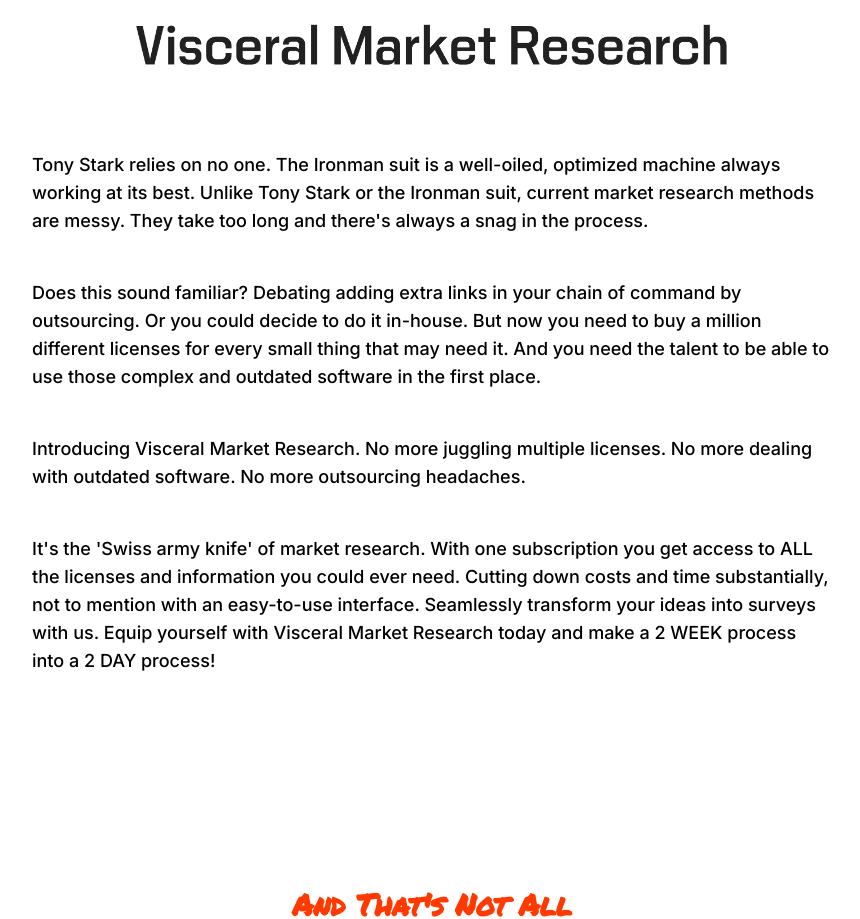
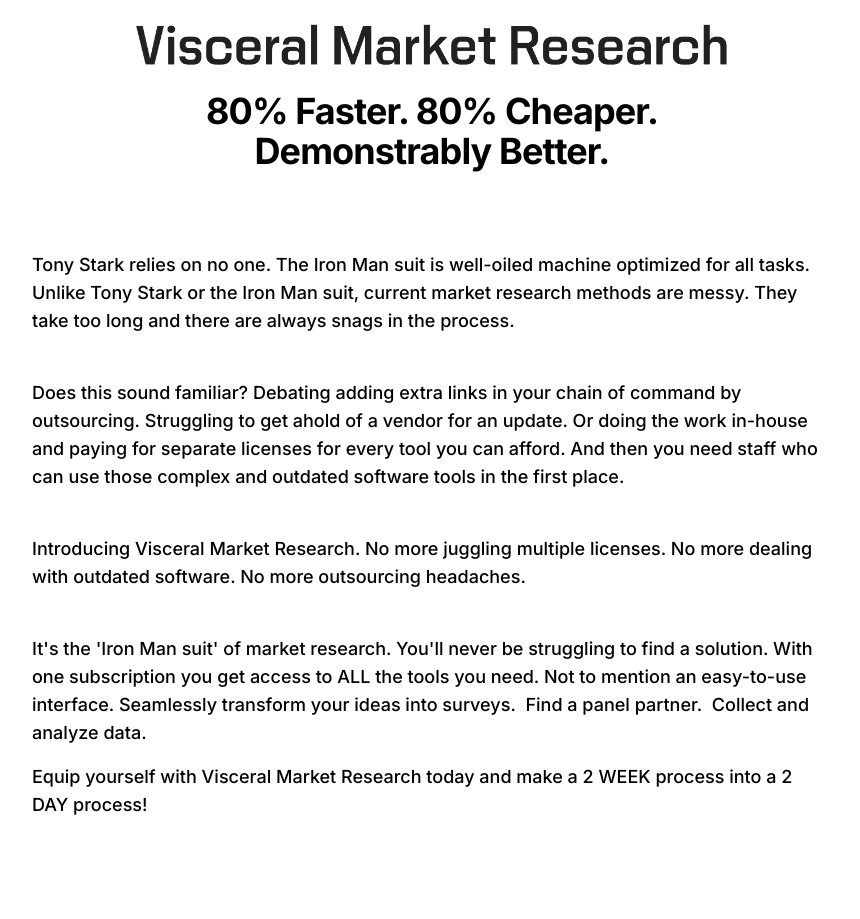
Before and after one commit to neeld3/VisceralMKT, a Next.js app: page / in a window 1280 px wide. Shown: the part 559-1478 px from the top of the page, without its empty margins (208-1068 px from the left). Built offline with nearby package versions, Linux system fonts and the light colour scheme.

Commit message:
Update page.tsx

```diff
--- a/src/app/page.tsx
+++ b/src/app/page.tsx
@@ -52,22 +52,29 @@
               objectFit="cover"
             />
           </div>
+          <div className="mt-2 text-2xl text-center font-bold tracking-tight sm:text-4xl">
+            <p>
+              80% Faster. 80% Cheaper. <br />Demonstrably Better.
+            </p>
+          </div>
 
           {/* Step 1 */}
           <section className="mt-6 mb-6 font-medium text-lg">
             <p className="mb-4">
-              <br /><br />Tony Stark relies on no one. The Ironman suit is a well-oiled, optimized machine always working at its best. Unlike Tony Stark or the Ironman suit, current market research methods are messy. They take too long and there&apos;s always a snag in the process. <br /><br />
+              <br /><br />Tony Stark relies on no one. The Iron Man suit is well-oiled machine optimized for all tasks. Unlike Tony Stark or the Iron Man suit, current market research methods are messy. They take too long and there are always snags in the process. <br /><br />
             </p>
             <p className="mb-4">
-              Does this sound familiar? Debating adding extra links in your chain of command by outsourcing. Or you could decide to do it in-house. But now you need to buy a million different licenses for every small thing that may need it. And you need the talent to be able to use those complex and outdated software in the first place. <br /><br />
+              Does this sound familiar? Debating adding extra links in your chain of command by outsourcing. Struggling to get ahold of a vendor for an update. Or doing the work in-house and paying for separate licenses for every tool you can afford. And then you need staff who can use those complex and outdated software tools in the first place. <br /><br />
             </p>
             <p className="mb-4">
               Introducing Visceral Market Research. No more juggling multiple licenses. No more dealing with outdated software. No more outsourcing headaches. <br /><br />
             </p>
             <p className="mb-4">
-              It&apos;s the &apos;Swiss army knife&apos; of market research. With one subscription you get access to ALL the licenses and information you could ever need. Cutting down costs and time substantially, not to mention with an easy-to-use interface. Seamlessly transform your ideas into surveys with us. Equip yourself with Visceral Market Research today and make a 2 WEEK process into a 2 DAY process!
+              It&apos;s the &apos;Iron Man suit&apos; of market research. You&apos;ll never be struggling to find a solution. With one subscription you get access to ALL the tools you need. Not to mention an easy-to-use interface. Seamlessly transform your ideas into surveys.  Find a panel partner.  Collect and analyze data.
             </p>
-
+           <p className="mb-4">
+             Equip yourself with Visceral Market Research today and make a 2 WEEK process into a 2 DAY process!
+           </p>
           </section>
         </div>
 
```
